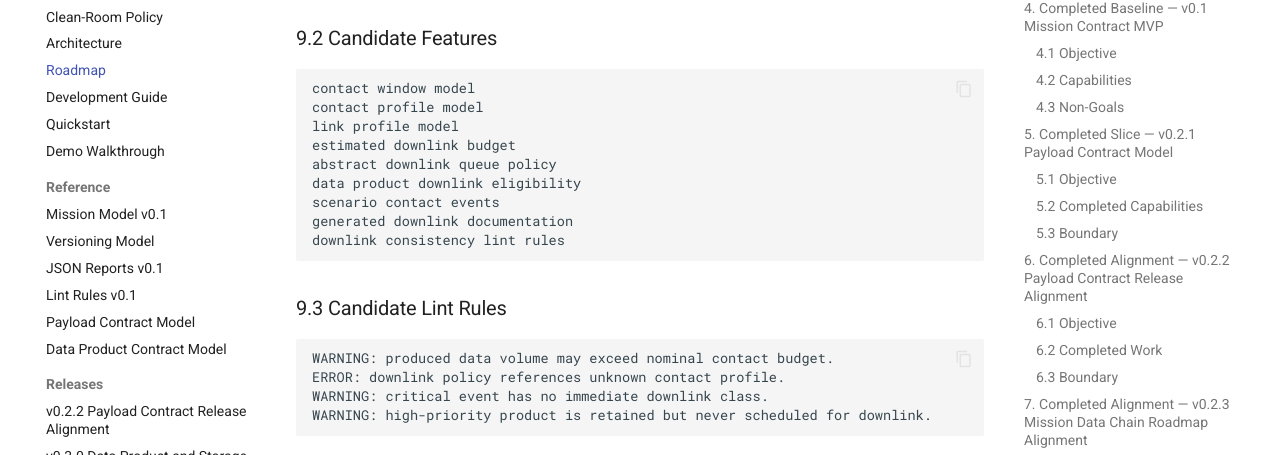
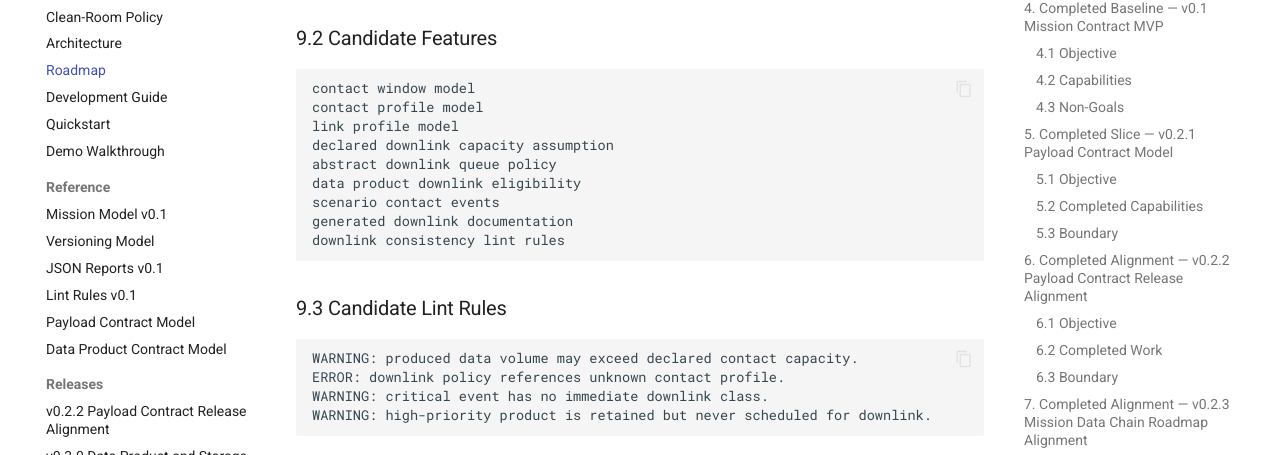
Before and after one commit to FAROTECH/orbitfabric, an MkDocs documentation site: the page built from docs/ROADMAP.md, in a window 1280 px wide and 900 px high, scrolled down 8316 px. Shown: the part 181-636 px from the top of the window. Built offline with MkDocs 1.6.1 and Material for MkDocs 9.7.7, drawn with Linux system fonts in a browser that asks for light colours.

Commit message:
Refine verification baseline and downlink wording
* Document full verification baseline

* Clarify downlink capacity wording

````diff
--- a/docs/ROADMAP.md
+++ b/docs/ROADMAP.md
@@ -391,7 +391,7 @@ OrbitFabric should let a mission designer ask:
 contact window model
 contact profile model
 link profile model
-estimated downlink budget
+declared downlink capacity assumption
 abstract downlink queue policy
 data product downlink eligibility
 scenario contact events
@@ -402,7 +402,7 @@ downlink consistency lint rules
 ### 9.3 Candidate Lint Rules
 
 ```text
-WARNING: produced data volume may exceed nominal contact budget.
+WARNING: produced data volume may exceed declared contact capacity.
 ERROR: downlink policy references unknown contact profile.
 WARNING: critical event has no immediate downlink class.
 WARNING: high-priority product is retained but never scheduled for downlink.
````
Also changed, not shown: README.md (+7 -2 lines).
